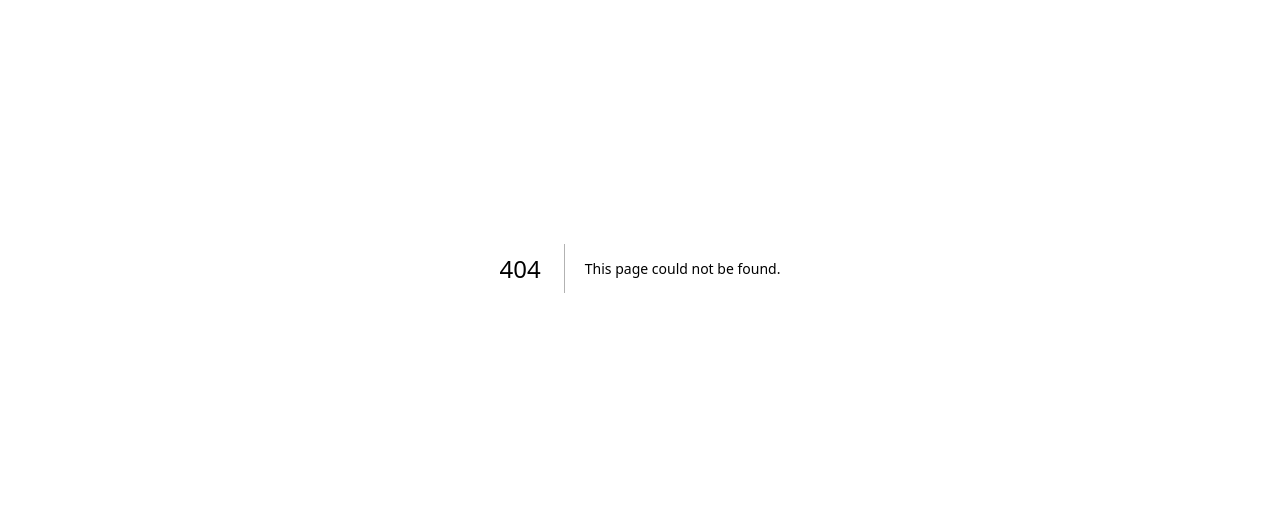
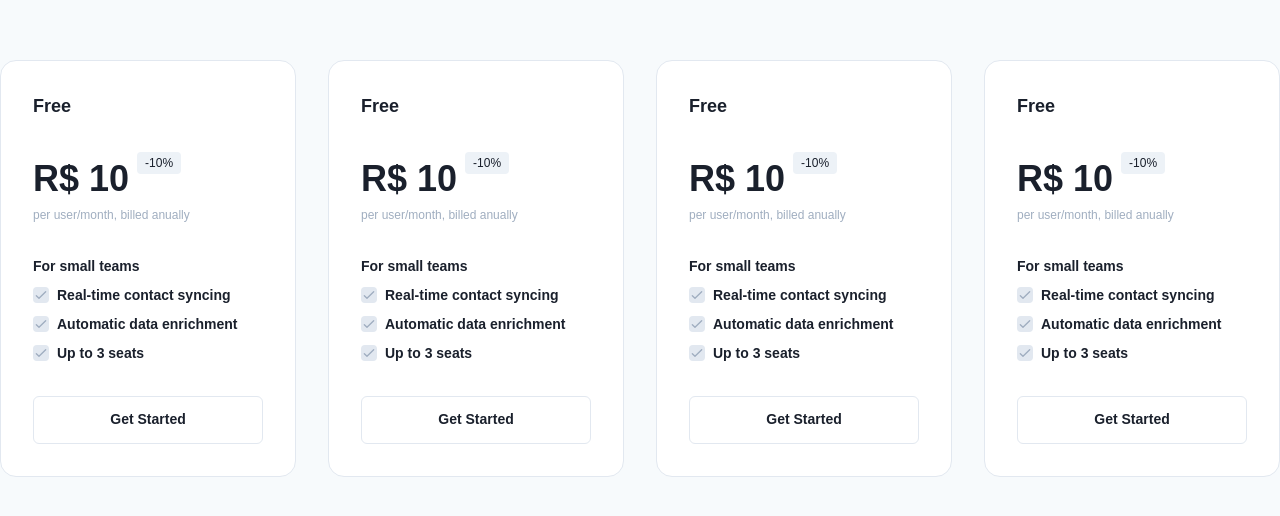
Before and after one commit to fischerafael/react-components-chakra-ui, a Next.js app: page /pricing-options in a window 1280 px wide. Before the commit this address had no page. Shown: the part 132-648 px from the top of the page. Built offline with nearby package versions, Linux system fonts and the light colour scheme.

Commit message:
feat: hover

```diff
--- a/package.json
+++ b/package.json
@@ -22,6 +22,7 @@
     "next": "13.1.6",
     "react": "18.2.0",
     "react-dom": "18.2.0",
+    "react-icons": "^4.8.0",
     "typescript": "4.9.5"
   }
 }
--- /dev/null
+++ b/pages/pricing-options/index.tsx
@@ -0,0 +1,8 @@
+import { PagePricingOptions } from "@/src/pages/PagePricingOptions";
+import React from "react";
+
+const index = () => {
+  return <PagePricingOptions />;
+};
+
+export default index;
--- /dev/null
+++ b/src/pages/PagePricingOptions/index.tsx
@@ -0,0 +1,189 @@
+import React from "react";
+import * as Chakra from "@chakra-ui/react";
+import * as Icon from "react-icons/hi";
+
+export const PagePricingOptions = () => {
+  return (
+    <Chakra.HStack
+      w="full"
+      justify="center"
+      minH="100vh"
+      align="center"
+      bg="gray.50"
+    >
+      <PricingOptionContainer options={mockData.options} />
+    </Chakra.HStack>
+  );
+};
+
+export interface IAction {
+  cta: string;
+  href: string;
+}
+
+export interface IOption {
+  id: string;
+  name: string;
+  price: string;
+  discount?: number;
+  description: string;
+  featuresTitle: string;
+  features: string[];
+  action: IAction;
+}
+
+export interface IPricingOptionComponent {
+  options: IOption[];
+}
+
+export const mockData: IPricingOptionComponent = {
+  options: [
+    {
+      id: "1",
+      name: "Free",
+      price: "R$ 10",
+      discount: 10,
+      description: "per user/month, billed anually",
+      featuresTitle: "For small teams",
+      features: [
+        "Real-time contact syncing",
+        "Automatic data enrichment",
+        "Up to 3 seats",
+      ],
+      action: {
+        cta: "Get Started",
+        href: "/",
+      },
+    },
+    {
+      id: "2",
+      name: "Free",
+      price: "R$ 10",
+      discount: 10,
+      description: "per user/month, billed anually",
+      featuresTitle: "For small teams",
+      features: [
+        "Real-time contact syncing",
+        "Automatic data enrichment",
+        "Up to 3 seats",
+      ],
+      action: {
+        cta: "Get Started",
+        href: "/",
+      },
+    },
+    {
+      id: "3",
+      name: "Free",
+      price: "R$ 10",
+      discount: 10,
+      description: "per user/month, billed anually",
+      featuresTitle: "For small teams",
+      features: [
+        "Real-time contact syncing",
+        "Automatic data enrichment",
+        "Up to 3 seats",
+      ],
+      action: {
+        cta: "Get Started",
+        href: "/",
+      },
+    },
+    {
+      id: "4",
+      name: "Free",
+      price: "R$ 10",
+      discount: 10,
+      description: "per user/month, billed anually",
+      featuresTitle: "For small teams",
+      features: [
+        "Real-time contact syncing",
+        "Automatic data enrichment",
+        "Up to 3 seats",
+      ],
+      action: {
+        cta: "Get Started",
+        href: "/",
+      },
+    },
+  ],
+};
+
+export const PricingOptionContainer = (props: IPricingOptionComponent) => {
+  return (
+    <Chakra.SimpleGrid columns={4} w="full" maxW="container.xl" gap="8">
+      {props.options.map((opt) => (
+        <Chakra.VStack
+          key={opt.id}
+          borderRadius="16"
+          p="8"
+          bg="white"
+          border="1px"
+          borderColor="gray.200"
+          align="flex-start"
+          spacing="8"
+          fontFamily="sans-serif"
+          role="group"
+          _hover={{ bg: "blue.500   ", color: "white" }}
+        >
+          <Chakra.Text fontWeight="bold" fontSize="lg">
+            {opt.name}
+          </Chakra.Text>
+
+          <Chakra.VStack w="full" align="flex-start" spacing="0">
+            <Chakra.HStack align="flex-start">
+              <Chakra.Text fontWeight="bold" fontSize="4xl">
+                {opt.price}
+              </Chakra.Text>
+              {!!opt.discount && (
+                <Chakra.Text
+                  bg="gray.100"
+                  borderRadius="4"
+                  py="2px"
+                  px="2"
+                  fontSize="xs"
+                  _groupHover={{ bg: "blue.300", color: "blue.500" }}
+                >
+                  -{opt.discount}%
+                </Chakra.Text>
+              )}
+            </Chakra.HStack>
+
+            <Chakra.Text
+              fontSize="xs"
+              color="gray.400"
+              _groupHover={{ color: "white" }}
+            >
+              {opt.description}
+            </Chakra.Text>
+          </Chakra.VStack>
+
+          <Chakra.VStack w="full" align="flex-start" spacing="2">
+            <Chakra.Text fontSize="sm" fontWeight="semibold">
+              {opt.featuresTitle}
+            </Chakra.Text>
+            <Chakra.VStack w="full" align="flex-start">
+              {opt.features.map((feat) => (
+                <Chakra.HStack w="full" justify="flex-start">
+                  <Chakra.Icon
+                    bg="gray.200"
+                    color="gray.400"
+                    borderRadius="4"
+                    as={Icon.HiOutlineCheck}
+                  />
+                  <Chakra.Text fontWeight="semibold" fontSize="sm" key={feat}>
+                    {feat}
+                  </Chakra.Text>
+                </Chakra.HStack>
+              ))}
+            </Chakra.VStack>
+          </Chakra.VStack>
+
+          <Chakra.Button size="lg" variant="outline" w="full" fontSize="sm">
+            {opt.action.cta}
+          </Chakra.Button>
+        </Chakra.VStack>
+      ))}
+    </Chakra.SimpleGrid>
+  );
+};
```
Also changed, not shown: 1 other file (tests, documents, lock files or other folders).
